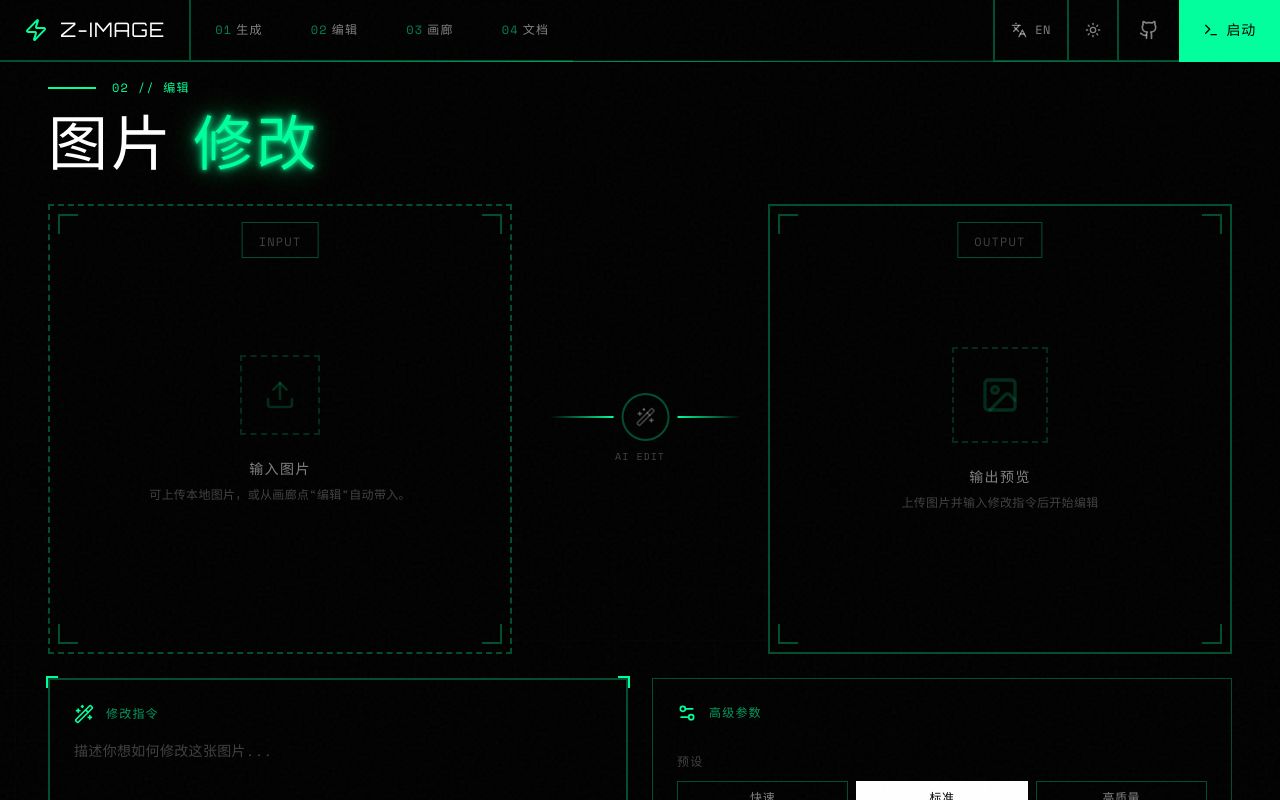
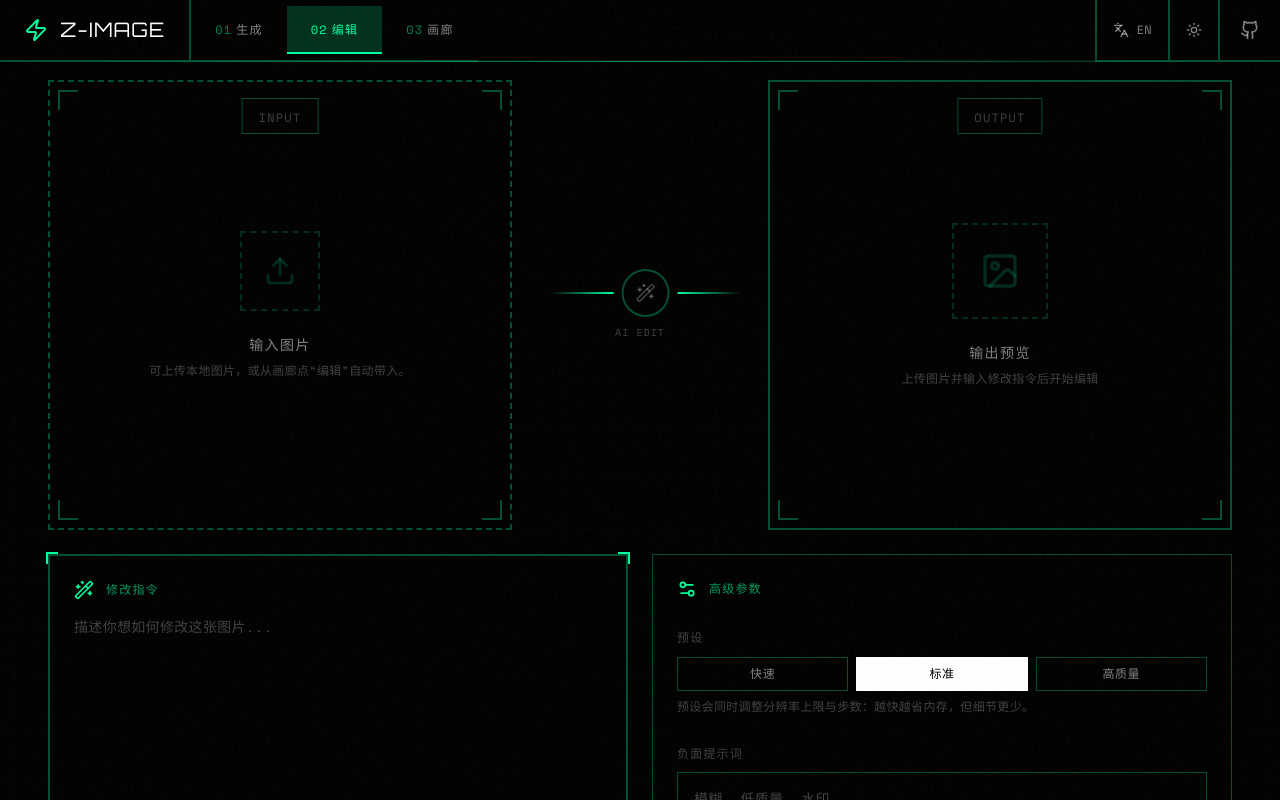
Before and after one commit to leochanai/z-image-mac, a Next.js app in the folder web/: page /edit in a window 1280 px wide. Shown: the top 800 px of the page. Built offline with nearby package versions, Linux system fonts and the light colour scheme.

Commit message:
refactor: 更新导航以使用 `router.push`，增强导航栏活动链接样式，并移除页面标题组件。

```diff
--- a/web/src/components/Editor.tsx
+++ b/web/src/components/Editor.tsx
@@ -197,21 +197,7 @@ export function Editor() {
       <div className="absolute inset-0 bg-gradient-to-b from-[var(--background)] via-transparent to-[var(--background)]" />
 
       <div className="container max-w-[1600px] mx-auto relative z-10">
-        <motion.div
-          initial={{ opacity: 0, y: 20 }}
-          whileInView={{ opacity: 1, y: 0 }}
-          viewport={{ once: true }}
-          transition={{ duration: 0.6 }}
-          className="mb-8"
-        >
-          <div className="flex items-center gap-4 mb-4">
-            <div className="h-[2px] w-12 bg-primary" />
-            <span className="font-mono text-xs tracking-widest text-primary">{t.editor.sectionLabel}</span>
-          </div>
-          <h2 className="font-display text-4xl md:text-6xl tracking-tight text-[var(--foreground)]">
-            {t.editor.title} <span className="neon-text">{t.editor.titleHighlight}</span>
-          </h2>
-        </motion.div>
+
 
         {/* New Layout: Image-First Design */}
         <div className="space-y-6">
--- a/web/src/components/Gallery.tsx
+++ b/web/src/components/Gallery.tsx
@@ -85,8 +85,8 @@ export function Gallery() {
     if (meta.scale) params.set("guidance", String(meta.scale));
     if (meta.seed) params.set("seed", String(meta.seed));
 
-    // Force full page load so Generator reads params from scratch
-    window.location.href = `/?${params.toString()}`;
+    // Use router.push to prevent full page reload
+    router.push(`/generate?${params.toString()}`);
   };
 
   const editFromGallery = (asset: Asset, e: React.MouseEvent) => {
@@ -110,20 +110,7 @@ export function Gallery() {
 
       <div className="container max-w-7xl mx-auto relative z-10">
         {/* Header */}
-        <motion.div
-          initial={{ opacity: 0, y: 20 }}
-          animate={{ opacity: 1, y: 0 }}
-          transition={{ duration: 0.6 }}
-          className="mb-12"
-        >
-          <div className="flex items-center gap-4 mb-4">
-            <div className="h-[2px] w-12 bg-primary" />
-            <span className="font-mono text-xs tracking-widest text-primary">03 // {t.nav.gallery}</span>
-          </div>
-          <h2 className="font-display text-4xl md:text-6xl tracking-tight text-[var(--foreground)]">
-            {t.gallery.title} <span className="neon-text">{t.gallery.titleHighlight}</span>
-          </h2>
-        </motion.div>
+
 
         {/* Queue Section */}
 
--- a/web/src/components/Generator.tsx
+++ b/web/src/components/Generator.tsx
@@ -303,21 +303,7 @@ export function Generator() {
 
       <div className="container max-w-[1600px] mx-auto relative z-10">
         {/* Section Header */}
-        <motion.div
-          initial={{ opacity: 0, y: 20 }}
-          whileInView={{ opacity: 1, y: 0 }}
-          viewport={{ once: true }}
-          transition={{ duration: 0.6 }}
-          className="mb-8"
-        >
-          <div className="flex items-center gap-4 mb-4">
-            <div className="h-[2px] w-12 bg-primary" />
-            <span className="font-mono text-xs tracking-widest text-primary">{t.generator.sectionLabel}</span>
-          </div>
-          <h2 className="font-display text-4xl md:text-6xl tracking-tight text-[var(--foreground)]">
-            {t.generator.title} <span className="neon-text">{t.generator.titleHighlight}</span>
-          </h2>
-        </motion.div>
+
 
         {/* Dynamic Layout: Changes based on hasOutput state */}
         <div className={cn(
--- a/web/src/components/Navbar.tsx
+++ b/web/src/components/Navbar.tsx
@@ -3,9 +3,10 @@
 import Link from "next/link";
 import { usePathname, useRouter } from "next/navigation";
 import { motion } from "framer-motion";
-import { Zap, Github, Terminal, Sun, Moon, Languages } from "lucide-react";
+import { Zap, Github, Sun, Moon, Languages } from "lucide-react";
 import { useLocale } from "@/contexts/LocaleContext";
 import { useTheme } from "@/contexts/ThemeContext";
+import { cn } from "@/lib/utils";
 
 export function Navbar() {
   const { locale, setLocale, t } = useLocale();
@@ -17,7 +18,6 @@ export function Navbar() {
     { key: "generate", label: t.nav.generate, href: "/generate" },
     { key: "edit", label: t.nav.edit, href: "/edit" },
     { key: "gallery", label: t.nav.gallery, href: "/gallery" },
-    { key: "docs", label: t.nav.docs, href: "/#" },
   ];
 
   return (
@@ -46,26 +46,55 @@ export function Navbar() {
 
         {/* Navigation Links - Horizontal bar */}
         <div className="hidden md:flex items-center border-b-2 border-[var(--border-color)] bg-[var(--background)]/80 backdrop-blur-sm">
-          {navItems.map((item, i) => (
+          {navItems.map((item, i) => {
+            const isActive =
+              pathname === item.href ||
+              (item.href === "/generate" && pathname === "/generate") ||
+              (item.href === "/edit" && pathname === "/edit") ||
+              (item.href === "/gallery" && pathname === "/gallery");
+
+            return (
               <Link
                 key={item.key}
                 href={item.href}
-              className="relative px-6 py-4 font-mono text-xs tracking-widest text-[var(--foreground-dim)] hover:text-primary transition-colors duration-300 group overflow-hidden"
+                className={cn(
+                  "relative px-6 py-4 font-mono text-xs tracking-widest transition-colors duration-300 group overflow-hidden",
+                  isActive
+                    ? "text-primary bg-[var(--primary-subtle)]"
+                    : "text-[var(--foreground-dim)] hover:text-primary"
+                )}
               >
                 <span className="relative z-10 flex items-center gap-1">
-                <span className="text-primary/50 group-hover:text-primary transition-colors duration-300">{String(i + 1).padStart(2, '0')}</span>
-                <span className="group-hover:translate-x-0.5 transition-transform duration-300">{item.label}</span>
+                  <span
+                    className={cn(
+                      "transition-colors duration-300",
+                      isActive ? "text-primary" : "text-primary/50 group-hover:text-primary"
+                    )}
+                  >
+                    {String(i + 1).padStart(2, "0")}
                   </span>
-              <div className="absolute inset-0 bg-primary/0 group-hover:bg-[var(--primary-subtle)] transition-colors duration-300" />
+                  <span className="group-hover:translate-x-0.5 transition-transform duration-300">
+                    {item.label}
+                  </span>
+                </span>
+                <div
+                  className={cn(
+                    "absolute inset-0 transition-colors duration-300",
+                    isActive
+                      ? "bg-[var(--primary-subtle)]"
+                      : "bg-primary/0 group-hover:bg-[var(--primary-subtle)]"
+                  )}
+                />
                 <motion.div
                   className="absolute bottom-0 left-0 right-0 h-[2px] bg-primary origin-left"
-                initial={{ scaleX: 0 }}
+                  initial={{ scaleX: isActive ? 1 : 0 }}
+                  animate={{ scaleX: isActive ? 1 : 0 }}
                   whileHover={{ scaleX: 1 }}
                   transition={{ duration: 0.3, ease: "easeOut" }}
                 />
-              <div className="absolute bottom-0 left-0 right-0 h-[2px] bg-primary scale-x-0 group-hover:scale-x-100 transition-transform duration-300 origin-left" />
               </Link>
-          ))}
+            );
+          })}
         </div>
 
         {/* Spacer */}
@@ -107,14 +136,7 @@ export function Navbar() {
             <Github className="w-5 h-5 text-[var(--foreground-dim)] hover:text-primary transition-colors" />
           </Link>
 
-          {/* Launch Button */}
-          <button
-            onClick={() => router.push("/generate")}
-            className="group flex items-center gap-2 px-6 py-4 bg-primary text-black font-display text-sm tracking-wider hover:bg-[var(--primary-dim)] transition-colors border-b-2 border-primary"
-          >
-            <Terminal className="w-4 h-4" />
-            <span>{t.nav.launch}</span>
-          </button>
+
         </div>
       </div>
 
```
Lines whose indentation alone changed are shown as unchanged.
